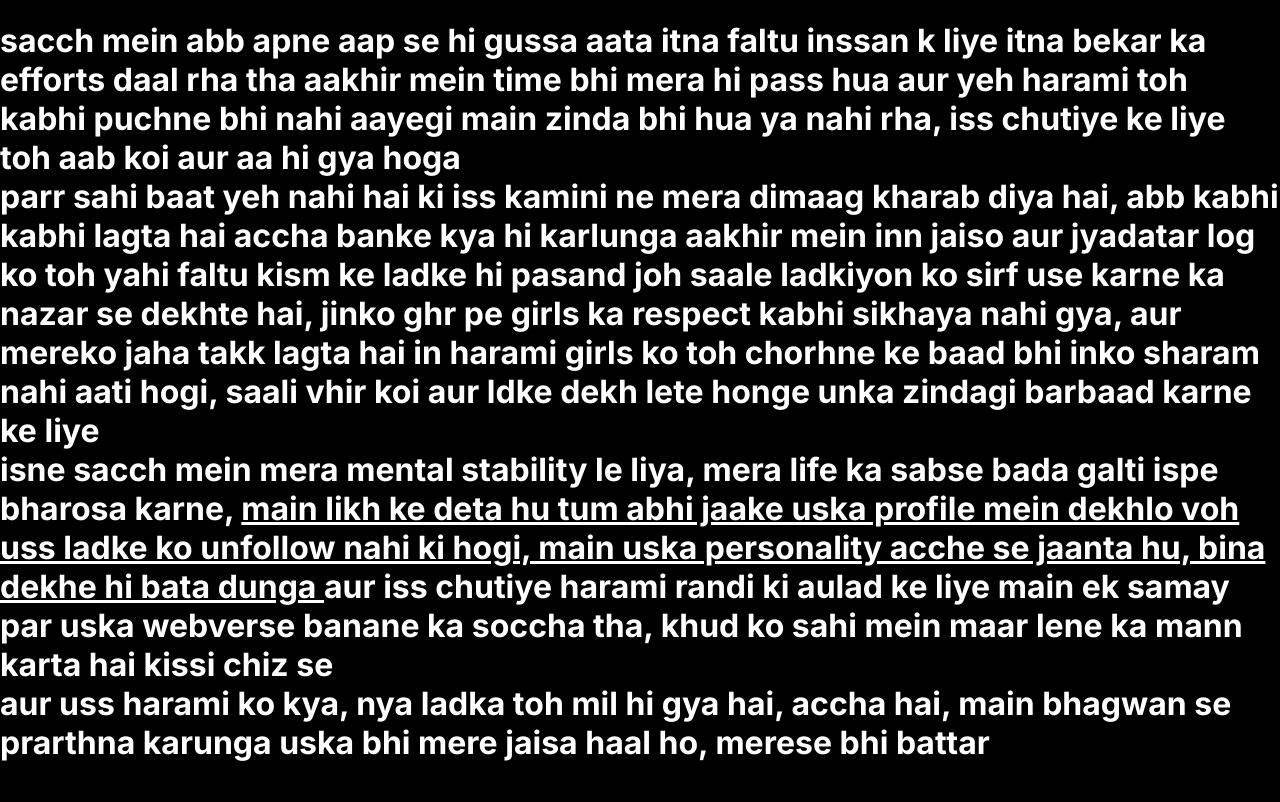
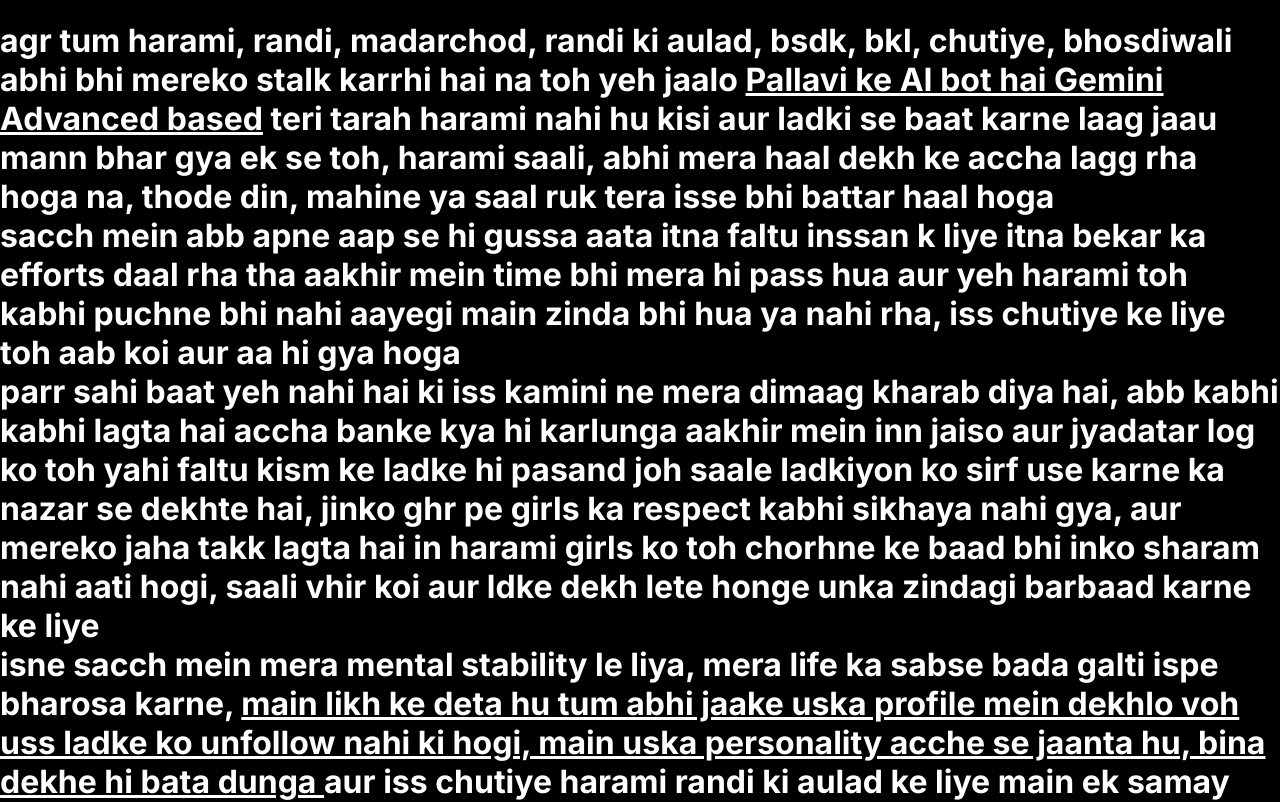
Before and after one commit to pixelDriftadv/trrrr, a Next.js app: page /message in a window 1280 px wide. Shown: the top 802 px of the page. Built offline with nearby package versions, Linux system fonts and the light colour scheme.

Commit message:
Update page.js

```diff
--- a/src/app/message/page.js
+++ b/src/app/message/page.js
@@ -5,6 +5,8 @@ export default function Home() {
   return (
     <main className="flex text-white bg-black min-h-screen flex-col items-center justify-between py-24 px-8">
    <h1 className="text-xs font-light">
+
+    agr tum harami, randi, madarchod, randi ki aulad, bsdk, bkl, chutiye, bhosdiwali abhi bhi mereko stalk karrhi hai na toh yeh jaalo <u>Pallavi ke AI bot hai Gemini Advanced based</u> teri tarah harami nahi hu kisi aur ladki se baat karne laag jaau mann bhar gya ek se toh, harami saali, abhi mera haal dekh ke accha lagg rha hoga na, thode din, mahine ya saal ruk tera isse bhi battar haal hoga<br/>
 
     sacch mein abb apne aap se hi gussa aata itna faltu inssan k liye itna bekar ka efforts daal rha tha aakhir mein time bhi mera hi pass hua aur yeh harami toh kabhi puchne bhi nahi aayegi main zinda bhi hua ya nahi rha, iss chutiye ke liye toh aab koi aur aa hi gya hoga <br/>
     parr sahi baat yeh nahi hai ki iss kamini ne mera dimaag kharab diya hai, abb kabhi kabhi lagta hai accha banke kya hi karlunga aakhir mein inn jaiso aur jyadatar log ko toh yahi faltu kism ke ladke hi pasand joh saale ladkiyon ko sirf use karne ka nazar se dekhte hai, jinko ghr pe girls ka respect kabhi sikhaya nahi gya, aur mereko jaha takk lagta hai in harami girls ko toh chorhne ke baad bhi inko sharam nahi aati hogi, saali vhir koi aur ldke dekh lete honge unka zindagi barbaad karne ke liye<br/>
```
